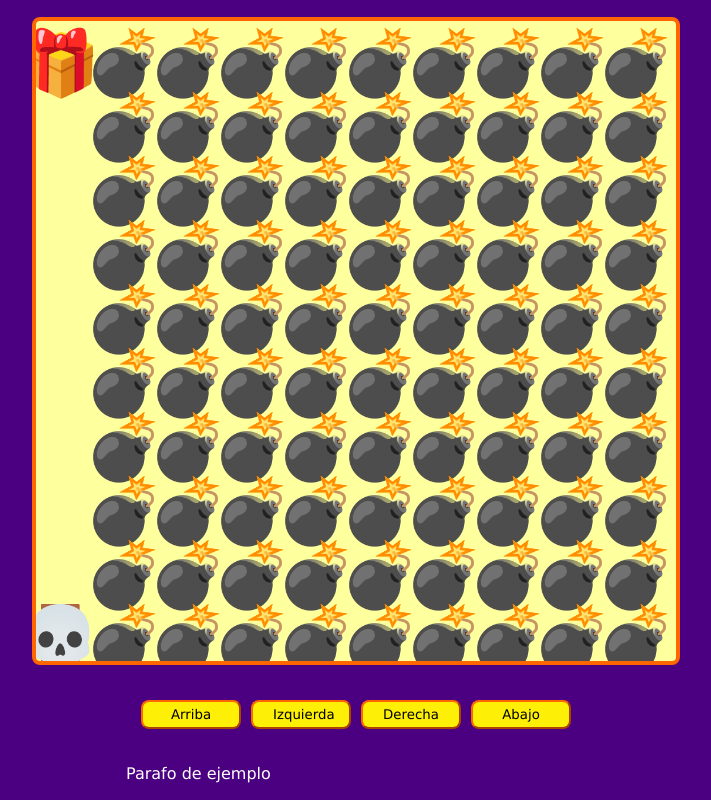
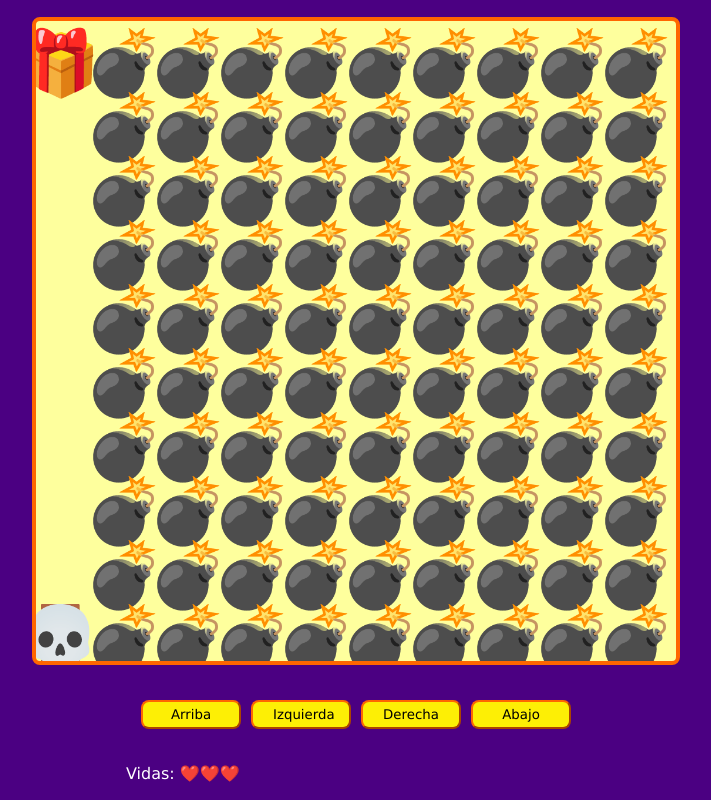
Before and after one commit to erick271997/Programemos-un-juego-con-JavaScript, a plain HTML site: page index.html in a window 1280 px wide. Shown: the whole page, without its empty margins (284-995 px from the left). Drawn offline with Linux system fonts and the light colour scheme.

Commit message:
Sistema de vidas y corazones

```diff
--- a/game.js
+++ b/game.js
@@ -1,13 +1,14 @@
 const canvas = document.querySelector('#game');
 const game = canvas.getContext('2d');
-const btnUp = document.querySelector('#up');
-const btnLeft = document.querySelector('#left');
-const btnRight = document.querySelector('#right');
-const btnDown = document.querySelector('#down');
+const btnUp = document.querySelector('#up');// Para los botones
+const btnLeft = document.querySelector('#left'); // Para los botones
+const btnRight = document.querySelector('#right'); // Para los botones
+const btnDown = document.querySelector('#down');// Para los botones
+const spanLives = document.querySelector('#lives');// Para mostra la vida
 
 let canvasSize;
 let elementsSize;
-let level = 0;
+let level = 0; // Para subirte de nivel
 let lives = 3;
 
 const playerPosition = {
@@ -51,9 +52,11 @@ function startGame() {
     return;
   }
 
-  const mapRows = map.trim().split('\n');
+  const mapRows = map.trim().split('\n');//Para crear mapa del juego
   const mapRowCols = mapRows.map(row => row.trim().split(''));
   console.log({map, mapRows, mapRowCols});
+
+  showLives();
 
   enemyPositions = [];
   game.clearRect(0,0,canvasSize, canvasSize);
@@ -119,6 +122,8 @@ function levelFail() {
   console.log('Chocaste contra un enemigo :(');
   lives--;
 
+
+
   console.log(lives);
 
   if (lives <= 0) { // para vida jugadores
@@ -133,6 +138,17 @@ function levelFail() {
 
 function gameWin() {
   console.log('¡Terminaste el juego!');
+}
+
+function showLives(){
+  const heartsArray = Array(lives).fill(emojis['HEART']);
+  /* console.log(heartsArray); */
+
+
+  spanLives.innerHTML=""; // para que aparezca 3 coraznoes
+  heartsArray.forEach(heart => spanLives.append(heart));
+
+
 }
 
 window.addEventListener('keydown', moveByKeys);
--- a/index.html
+++ b/index.html
@@ -18,8 +18,7 @@
             </div>
 
        <div class="messages">
-           <!-- pendiente -->
-           <p>Parafo de ejemplo</p>
+           <p>Vidas: <span id="lives"></span></p>
        </div>
     </div>
     <script src="./mapa.js"></script>
--- a/mapa.js
+++ b/mapa.js
@@ -12,6 +12,7 @@ const emojis = {
     'BOMB_COLLISION': '🔥',
     'GAME_OVER': '👎',
     'WIN': '🏆',
+    'HEART': '❤️', // se le pone nombre para llamar en js
   };
 
   const maps = [];
```
